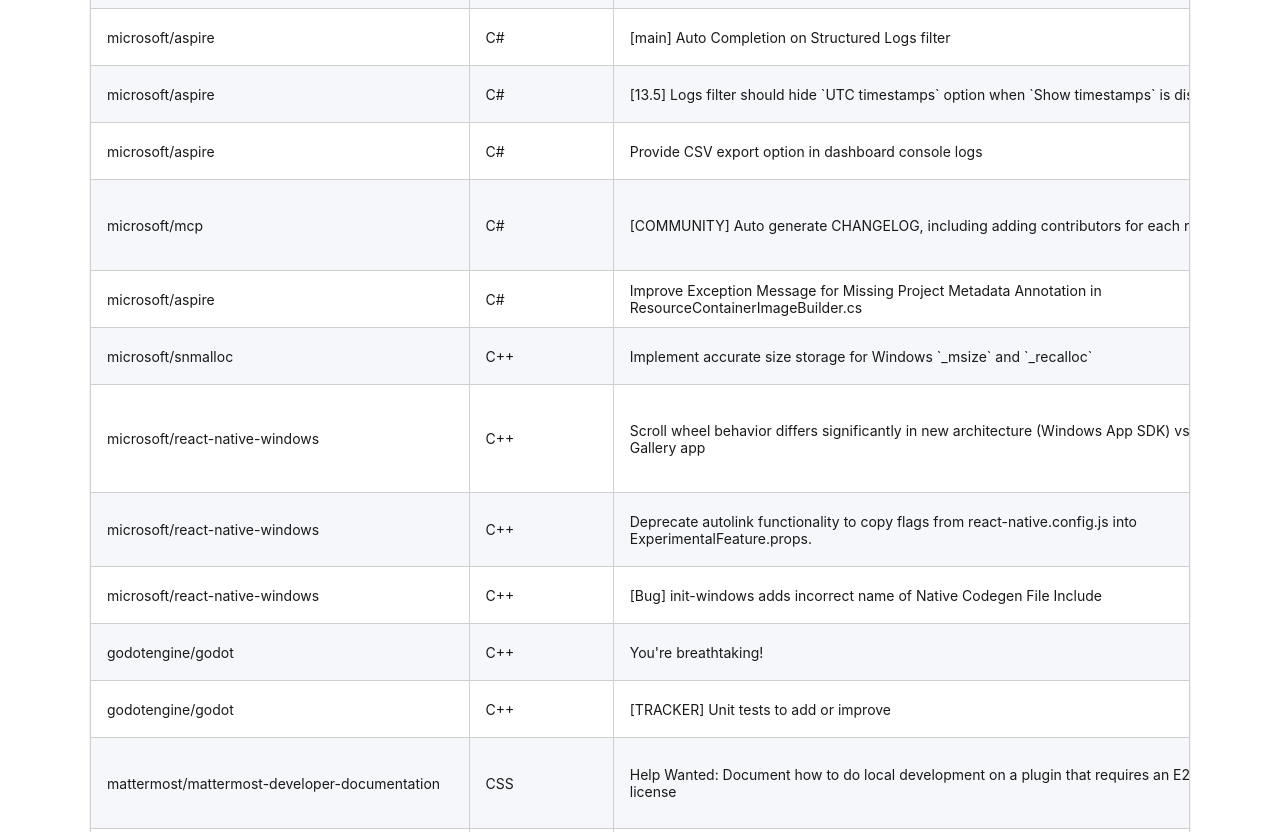
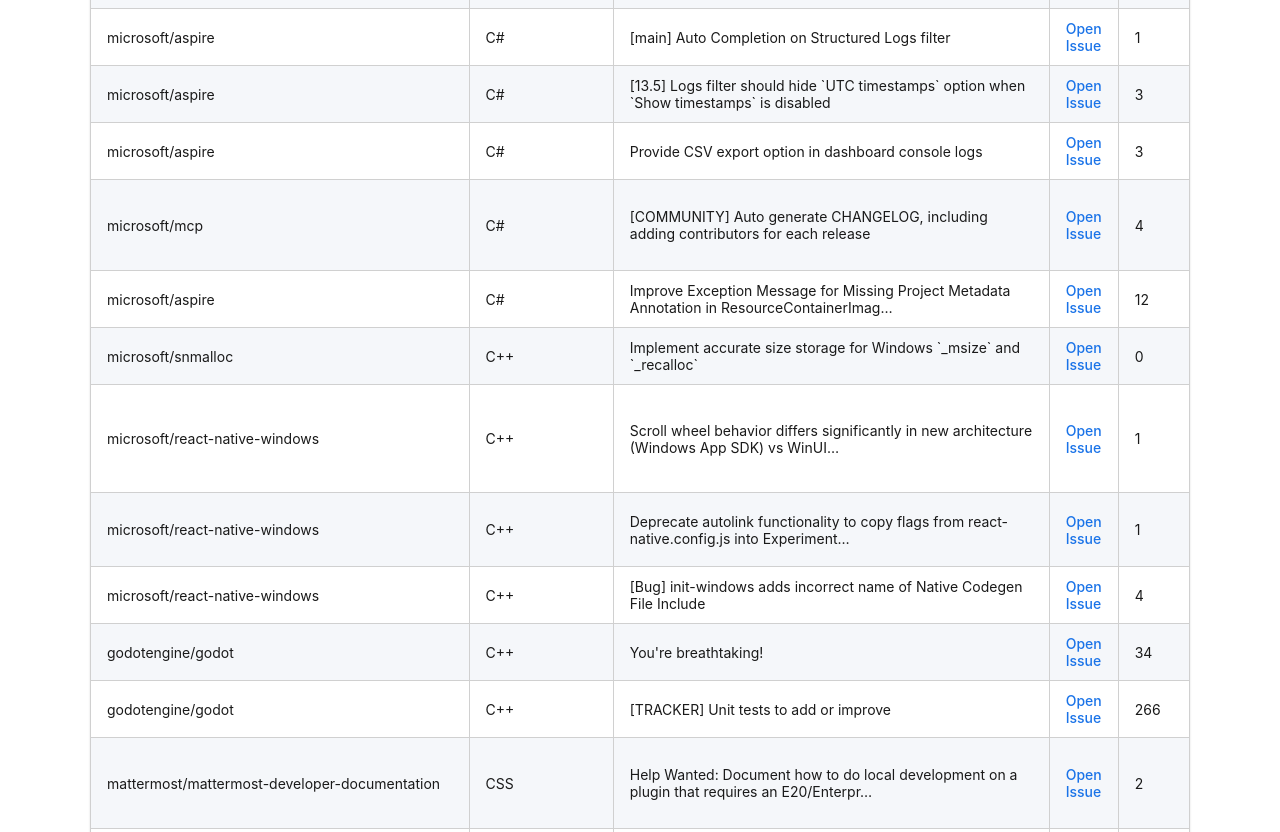
Before and after one commit to drkrillo/good-first-issues, a plain HTML site: page index.html in a window 1280 px wide. Shown: the part 1154-1986 px from the top of the page. Drawn offline with nearby package versions, Linux system fonts and the light colour scheme.

Commit message:
fix: truncate the long table values

```diff
--- a/index.html
+++ b/index.html
@@ -226,7 +226,7 @@
     const COLUMNS = [
         { key: "repo",       label: "Repo" },
         { key: "language",   label: "Language" },
-        { key: "title",      label: "Title" },
+        { key: "title",      label: "Title", truncate: 90 },
         { key: "url",        label: "URL",      render: "link", linkText: "Open Issue" },
         { key: "comments",   label: "Comments", sortable: true, numeric: true },
         { key: "labels",     label: "Labels" },
@@ -303,6 +303,9 @@
                     a.innerText = col.linkText || value;
                     a.target = "_blank";
                     td.appendChild(a);
+                }else if (col.truncate && value.length > col.truncate) {
+                    td.innerText = value.slice(0, col.truncate).trimEnd() + "…";
+                    td.title = value;
                 } else {
                     td.innerText = value;
                 }
```
